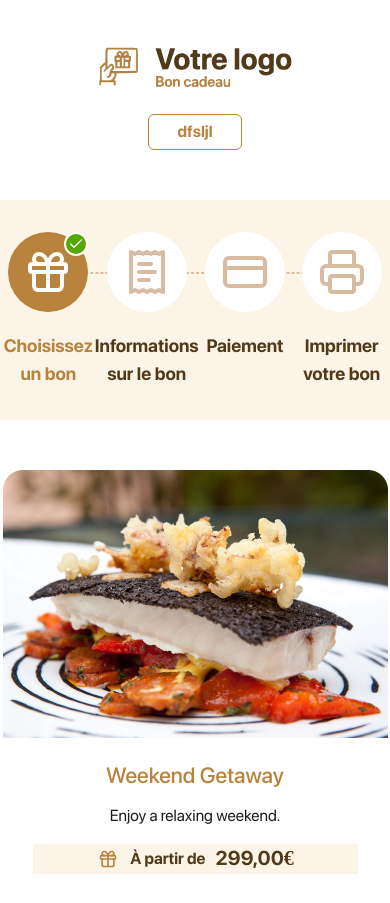
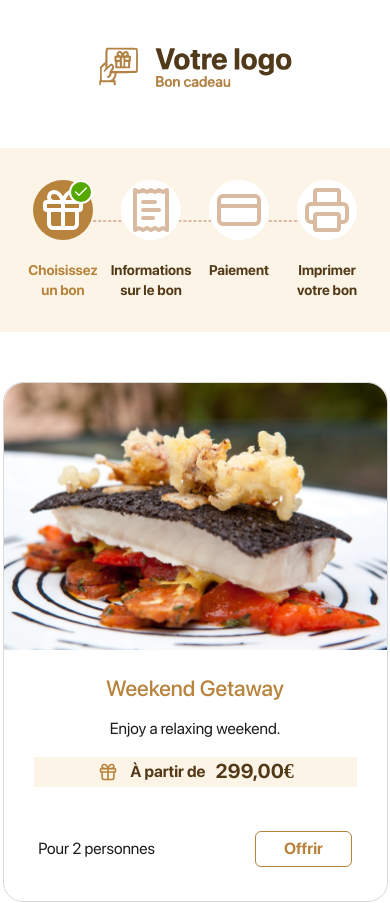
Before and after one commit to riv0manana/RXG-Test, a Next.js app: page / in a window 390 px wide. Shown: the top 903 px of the page. Built offline with nearby package versions, Linux system fonts and the light colour scheme.

Commit message:
[Timeline Banner] [Dev] fix mobile

```diff
--- a/components/atoms/TimelineItem/TimeLineItem.tsx
+++ b/components/atoms/TimelineItem/TimeLineItem.tsx
@@ -14,14 +14,14 @@ const TimeLineItem = ({
     children
 }: TimeLineItemProps) => {
   return (
-    <div className="flex flex-col items-center gap-5 w-[100px]">
-        <div className={cn("grid place-items-center w-[80px] aspect-square rounded-full  relative bg-white text-main-500", { "bg-main-600 text-white": checked})}>
+    <div className="flex flex-col items-center gap-5 w-[70px]  sm:w-[100px]">
+        <div className={cn("grid place-items-center w-[60px] sm:w-[80px] aspect-square rounded-full  relative bg-white text-main-500", { "bg-main-600 text-white": checked})}>
             {checked && <div className="absolute w-6 aspect-square rounded-full border-[2px] border-white bg-custom-green text-white right-0 top-0 grid place-items-center">
                 <Check className="w-4 absolute" />
             </div>}
             {children}
         </div>
-        <span className={cn("font-bold text-lg text-center text-main-700", { "text-main-600": checked})}>
+        <span className={cn("font-bold text-sm sm:text-lg text-center text-main-700", { "text-main-600": checked})}>
             {title}
         </span>
     </div>
--- a/components/molecules/CouponCard/CouponCard.tsx
+++ b/components/molecules/CouponCard/CouponCard.tsx
@@ -18,7 +18,7 @@ const CouponCard = ({
     const t = useTranslations('components.molecules.CouponCard')
 
     return (
-        <li className={cn("list-none w-full max-w-[385px] h-[520px] rounded-[20px] bg-white hover:shadow-[0px_60px_50px_#0000001A]", className)}>
+        <li className={cn("list-none w-full max-w-[385px] h-[520px] rounded-[20px] border border-custom-lightgray hover:border-none transition-all ease-in-out bg-white hover:shadow-[0px_60px_50px_#0000001A]", className)}>
             <Image
             loading={isLCP ? 'eager' : 'lazy'}
             priority={isLCP}
--- a/components/molecules/Header/Header.tsx
+++ b/components/molecules/Header/Header.tsx
@@ -16,7 +16,6 @@ const Header = ({
     <header className={cn('container pt-[35px] mb-[50px] flex flex-col gap-4 md:flex-row items-center md:justify-between', className)}>
         <Logo className="w-52" />
         {children}
-        <Button variant={'outline'}>dfsljl</Button>
     </header>
   )
 }
--- a/components/molecules/TimelineBanner/TimelineBanner.tsx
+++ b/components/molecules/TimelineBanner/TimelineBanner.tsx
@@ -10,7 +10,7 @@ export type TimelineBannerProps = {
 const TimelineBanner = () => {
   const t = useTranslations('components.molecules.TimelineBanner.items')
   return (
-    <FullBanner className="mb-[50px]">
+    <FullBanner className="mb-[50px] px-7 sm:px-0">
       <div className="max-w-[700px] mx-auto flex justify-between relative">
         <div className="w-[calc(100%-50px)] mx-auto absolute top-[40px] left-[25px] border border-dashed border-main-500"></div>
         <TimeLineItem checked title={t('gift')}>
```
